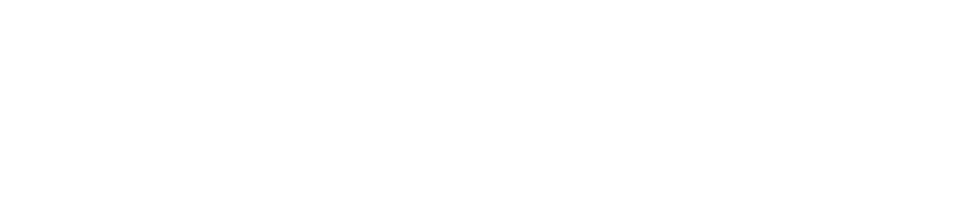
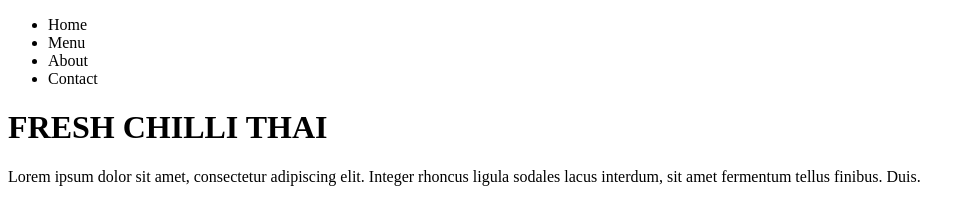
Before and after one commit to zac-march/fresh-chili-thai, a website built with webpack: page dist/index.html in a window 1280 px wide. Shown: the whole page, without its empty margins (0-975 px from the left). Built offline with nearby package versions, Linux system fonts and the light colour scheme.

Commit message:
Generate homepage html

```diff
--- a/package.json
+++ b/package.json
@@ -4,7 +4,8 @@
   "description": "<!-- PROJECT LOGO --> <br /> <div align=\"center\">   <a href=\"https://github.com/zac-march/fresh-chili-thai\">     <img src=\"images/logo.png\" alt=\"Logo\" width=\"80\" height=\"80\">   </a>",
   "main": "index.js",
   "scripts": {
-    "test": "echo \"Error: no test specified\" && exit 1"
+    "test": "echo \"Error: no test specified\" && exit 1",
+    "build": "webpack"
   },
   "repository": {
     "type": "git",
--- /dev/null
+++ b/src/home-load.js
@@ -0,0 +1,16 @@
+function homeLoad() {
+  const hero = document.createElement("div");
+  hero.classList.add("hero");
+
+  const title = document.createElement("h1");
+  title.textContent = "FRESH CHILLI THAI";
+  hero.appendChild(title);
+
+  const blurb = document.createElement("p");
+  blurb.textContent =
+    "Lorem ipsum dolor sit amet, consectetur adipiscing elit. Integer rhoncus ligula sodales lacus interdum, sit amet fermentum tellus finibus. Duis.";
+  hero.appendChild(blurb);
+
+  return hero;
+}
+export { homeLoad };
--- a/src/index.js
+++ b/src/index.js
@@ -0,0 +1,3 @@
+import { homeLoad } from "./home-load.js";
+const content = document.querySelector("#content");
+content.appendChild(homeLoad());
```
Also changed, not shown: dist/index.html.
